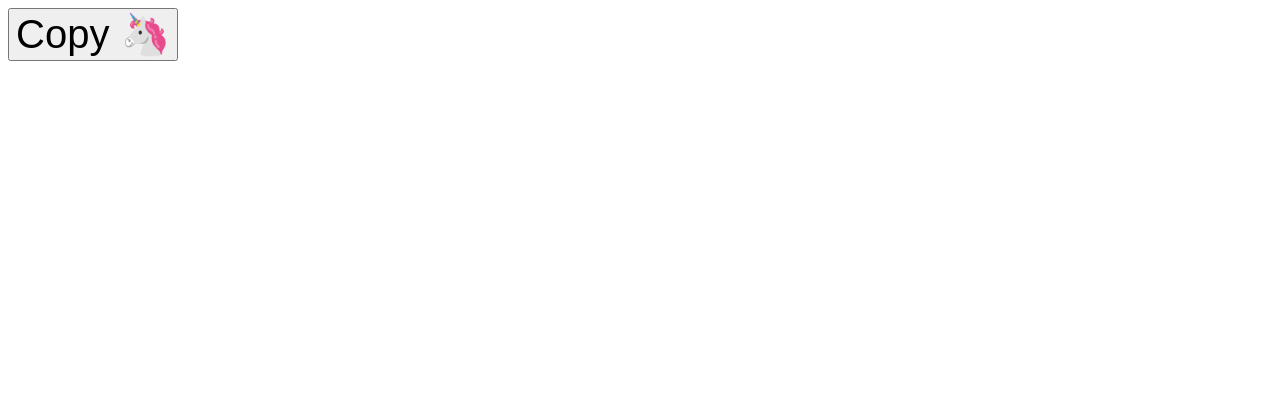
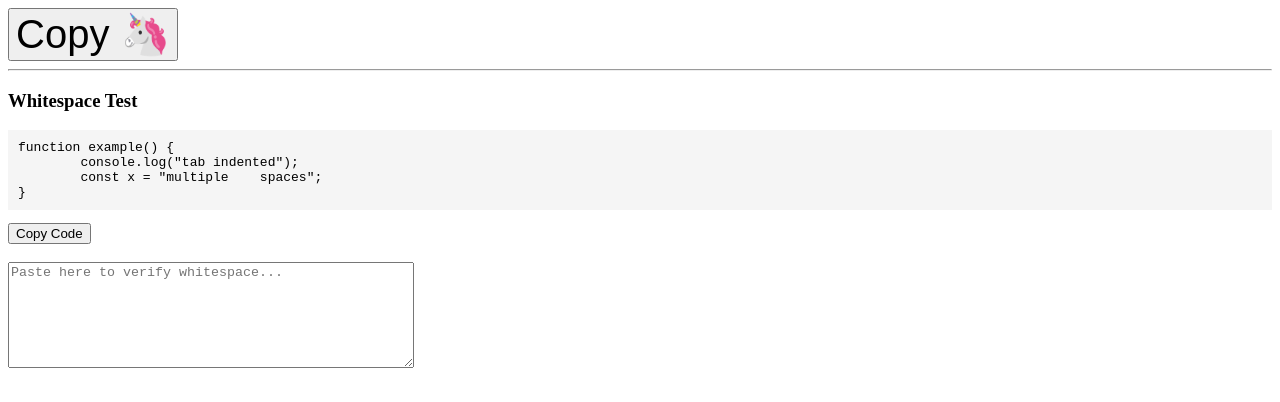
Before and after one commit to sindresorhus/copy-text-to-clipboard, a website: page example.html in a window 1280 px wide. Drawn offline with Linux system fonts and the light colour scheme.

Commit message:
Fix whitespace preservation
Fixes #52

```diff
--- a/example.html
+++ b/example.html
@@ -4,20 +4,41 @@
 		<meta charset="utf-8">
 	</head>
 	<body>
+		<button id="unicorn-button" style="font-size: 40px;">Copy 🦄</button>
+
+		<hr>
+
+		<h3>Whitespace Test</h3>
+		<pre id="code-sample" style="background: #f5f5f5; padding: 10px;">function example() {
+	console.log("tab indented");
+	const x = "multiple    spaces";
+}</pre>
+		<button id="code-button">Copy Code</button>
+		<br><br>
+		<textarea id="test-area" style="width: 400px; height: 100px; font-family: monospace;" placeholder="Paste here to verify whitespace..."></textarea>
+
 		<script type="module">
 			import copyTextToClipboard from './index.js';
 
 			const getUnicorns = count => '🦄'.repeat(count);
+			const unicornButton = document.getElementById('unicorn-button');
+			let index = 1;
+			unicornButton.addEventListener('click', () => {
+				copyTextToClipboard(getUnicorns(index));
+				unicornButton.textContent = `Copy ${getUnicorns(++index)}`;
+			});
 
-			const button = document.createElement('button');
-			button.textContent = 'Copy 🦄';
-			button.style.fontSize = '40px';
-			document.body.append(button);
+			document.getElementById('code-button').addEventListener('click', () => {
+				const text = document.getElementById('code-sample').textContent;
+				copyTextToClipboard(text);
+			});
 
-			let index = 1;
-			button.addEventListener('click', () => {
-				copyTextToClipboard(getUnicorns(index));
-				button.textContent = `Copy ${getUnicorns(++index)}`;
+			document.getElementById('test-area').addEventListener('paste', () => {
+				setTimeout(() => {
+					const original = document.getElementById('code-sample').textContent;
+					const pasted = document.getElementById('test-area').value;
+					document.getElementById('test-area').style.borderColor = original === pasted ? 'green' : 'red';
+				}, 0);
 			});
 		</script>
 	</body>
--- a/index.js
+++ b/index.js
@@ -26,6 +26,7 @@ export default function copyTextToClipboard(text, {target = document.body} = {})
 	element.style.boxShadow = 'none';
 	element.style.background = 'transparent';
 	element.style.fontSize = '12pt'; // Prevent zooming on iOS
+	element.style.whiteSpace = 'pre'; // Preserve whitespace (tabs, spaces, newlines)
 
 	const selection = document.getSelection();
 	const originalRange = selection.rangeCount > 0 && selection.getRangeAt(0);
```
